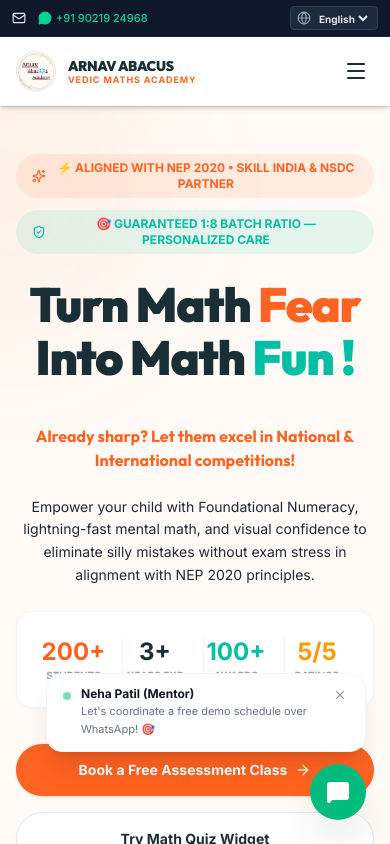
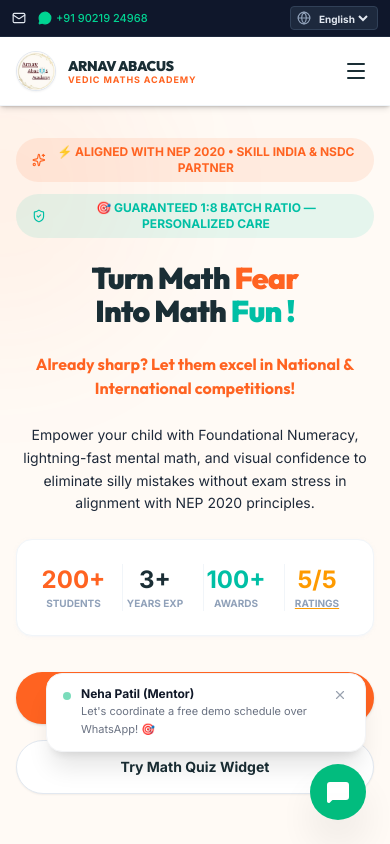
Before and after one commit to atharvpatil18/AAA-web, a React (Vite) app: page /#/ in a window 390 px wide. Shown: the top 844 px of the page. Built offline with nearby package versions, Linux system fonts and the light colour scheme.

Commit message:
feat: optimize Hero component padding and text sizes for mobile layout

```diff
--- a/src/components/Hero.tsx
+++ b/src/components/Hero.tsx
@@ -39,7 +39,7 @@ export default function Hero() {
   };
 
   return (
-    <section id="hero-section" className="relative bg-vibrant-cream overflow-hidden pt-12 pb-24 md:pt-16 md:pb-28 lg:pt-20 lg:pb-36 border-b border-slate-100">
+    <section id="hero-section" className="relative bg-vibrant-cream overflow-hidden pt-8 pb-16 sm:pt-12 sm:pb-24 md:pt-16 md:pb-28 lg:pt-20 lg:pb-36 border-b border-slate-100">
 
       {/* Dynamic Background Visual Blobs */}
       <div className="absolute top-0 left-0 w-80 h-80 bg-vibrant-orange/5 rounded-full blur-3xl pointer-events-none -ml-40 -mt-20" />
@@ -80,7 +80,7 @@ export default function Hero() {
               initial={{ opacity: 0, y: 15 }}
               animate={{ opacity: 1, y: 0 }}
               transition={{ duration: 0.4, delay: 0.15 }}
-              className="font-display font-black text-5xl sm:text-6xl lg:text-7xl text-vibrant-dark tracking-tight leading-[1.1] mb-10"
+              className="font-display font-black text-3xl xs:text-4xl sm:text-6xl lg:text-7xl text-vibrant-dark tracking-tight leading-[1.1] mb-6 sm:mb-10"
             >
               {t("heroTitleStart")}<span className="text-vibrant-orange">{t("heroTitleFear")}</span>{" "} <br />
               {t("heroTitleInto")}<span className="text-vibrant-teal">{t("heroTitleFun")}</span>{" "}
```
